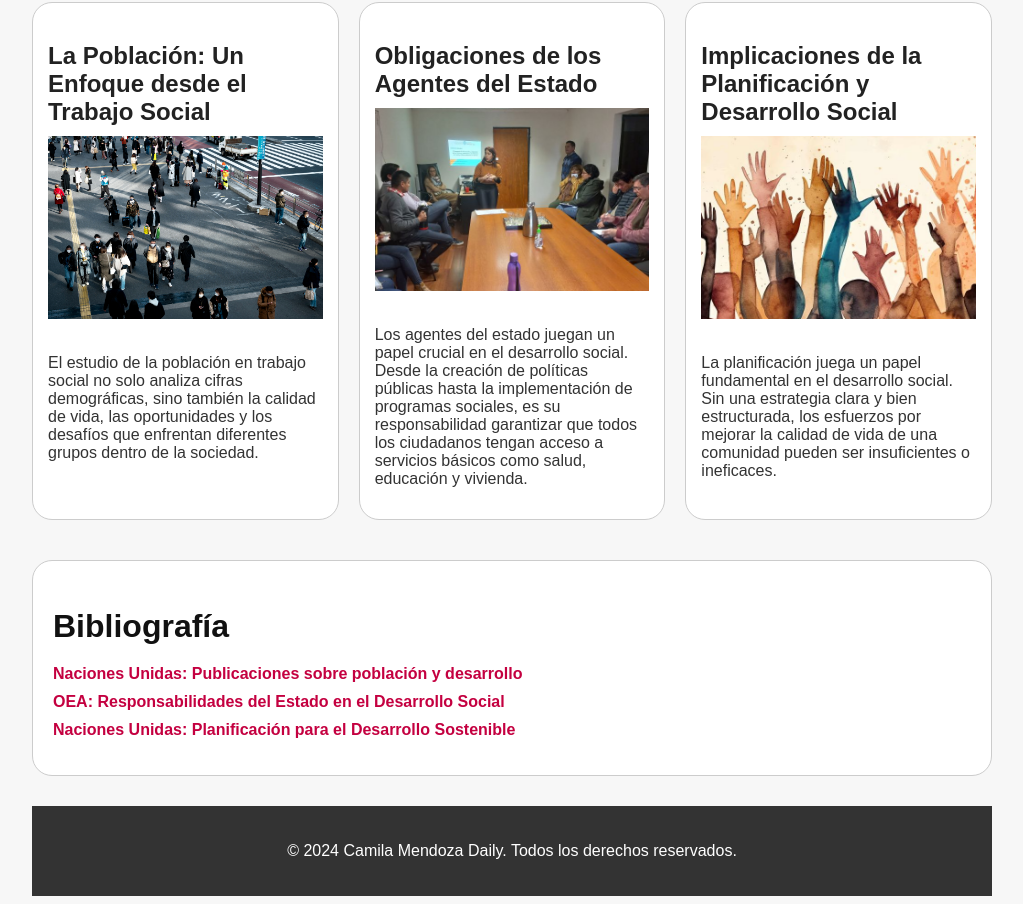
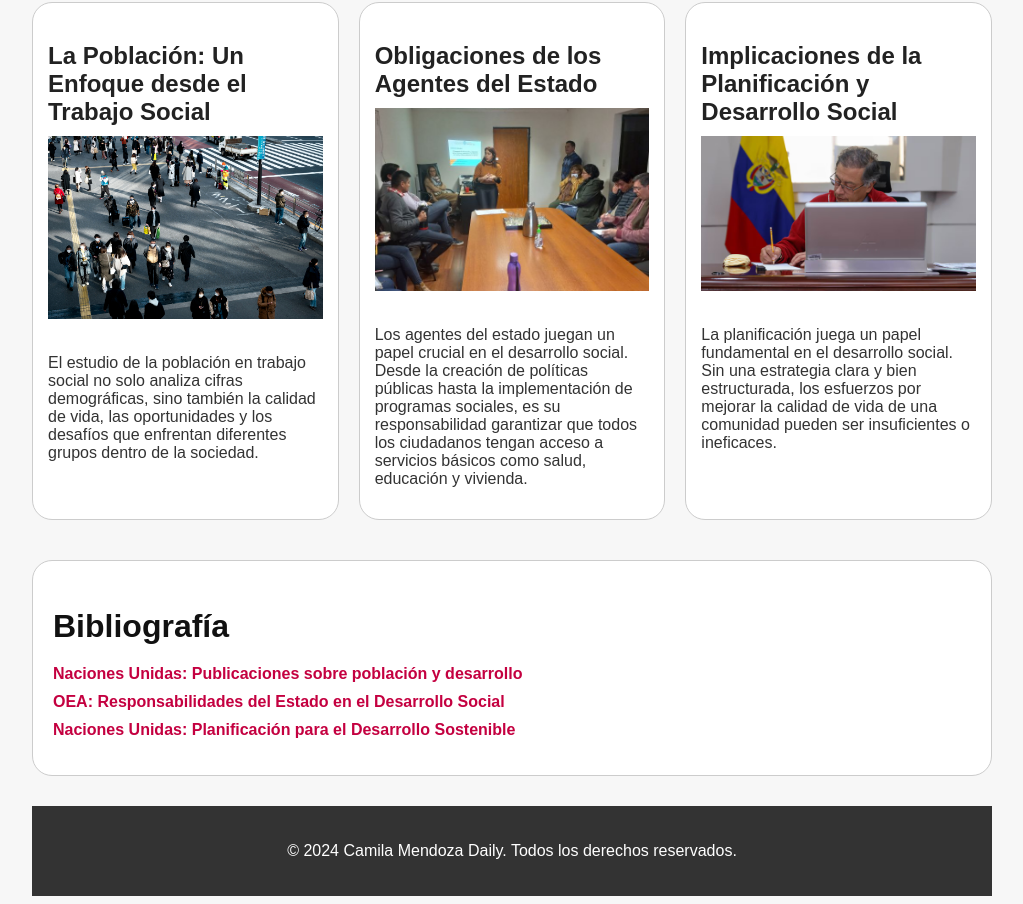
Before and after one commit to rjbavvt/Periodico_RJBAVTT, a plain HTML site: page index.html in a window 1280 px wide. Shown: the part 1505-2409 px from the top of the page, without its empty margins (128-1151 px from the left). Drawn offline with Linux system fonts and the light colour scheme.

Commit message:
Update index.html

```diff
--- a/index.html
+++ b/index.html
@@ -47,7 +47,7 @@
 
             <article class="news-item">
                 <h3>Implicaciones de la Planificación y Desarrollo Social</h3>
-                <img src="impllicaciones.png" alt="Planificación Comunitaria">
+                <img src="implicaciones.jpg" alt="Planificación Comunitaria">
                 <p>La planificación juega un papel fundamental en el desarrollo social. Sin una estrategia clara y bien estructurada, los esfuerzos por mejorar la calidad de vida de una comunidad pueden ser insuficientes o ineficaces.</p>
             </article>
         </section>
```
